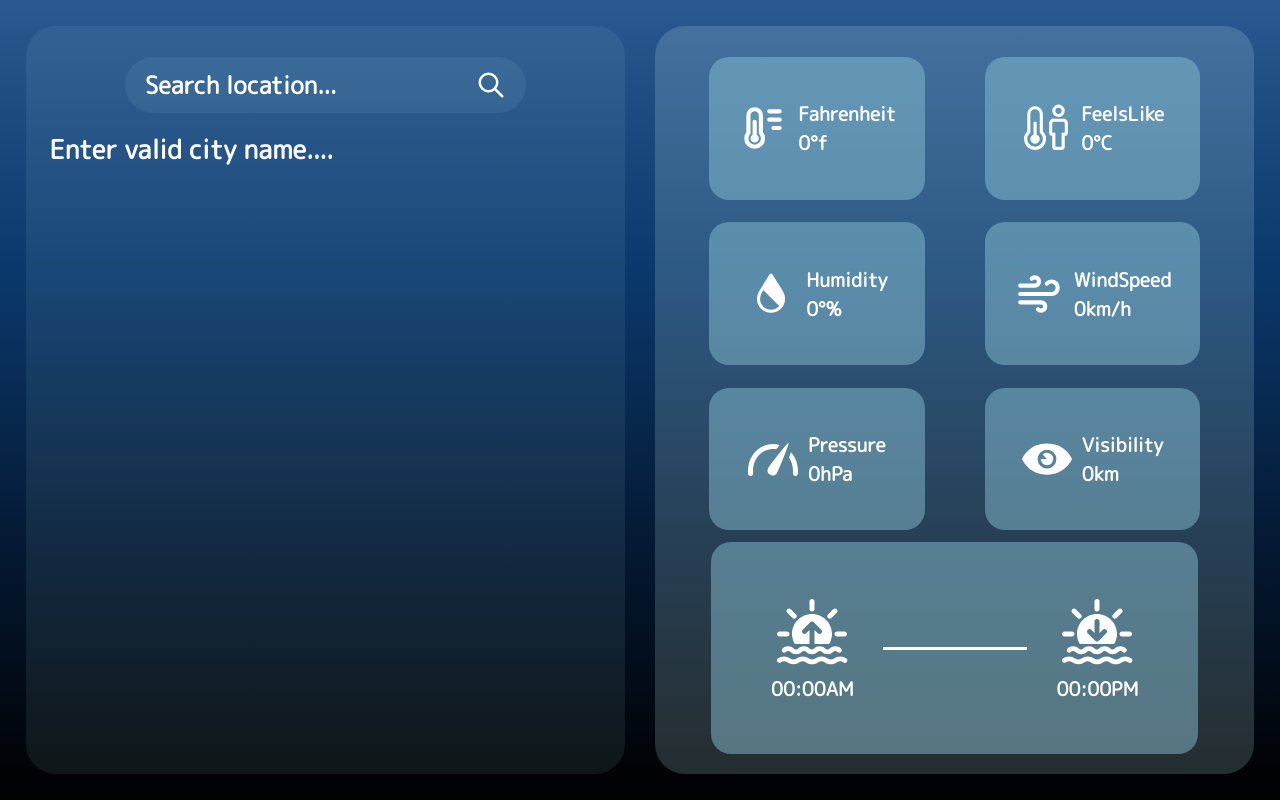
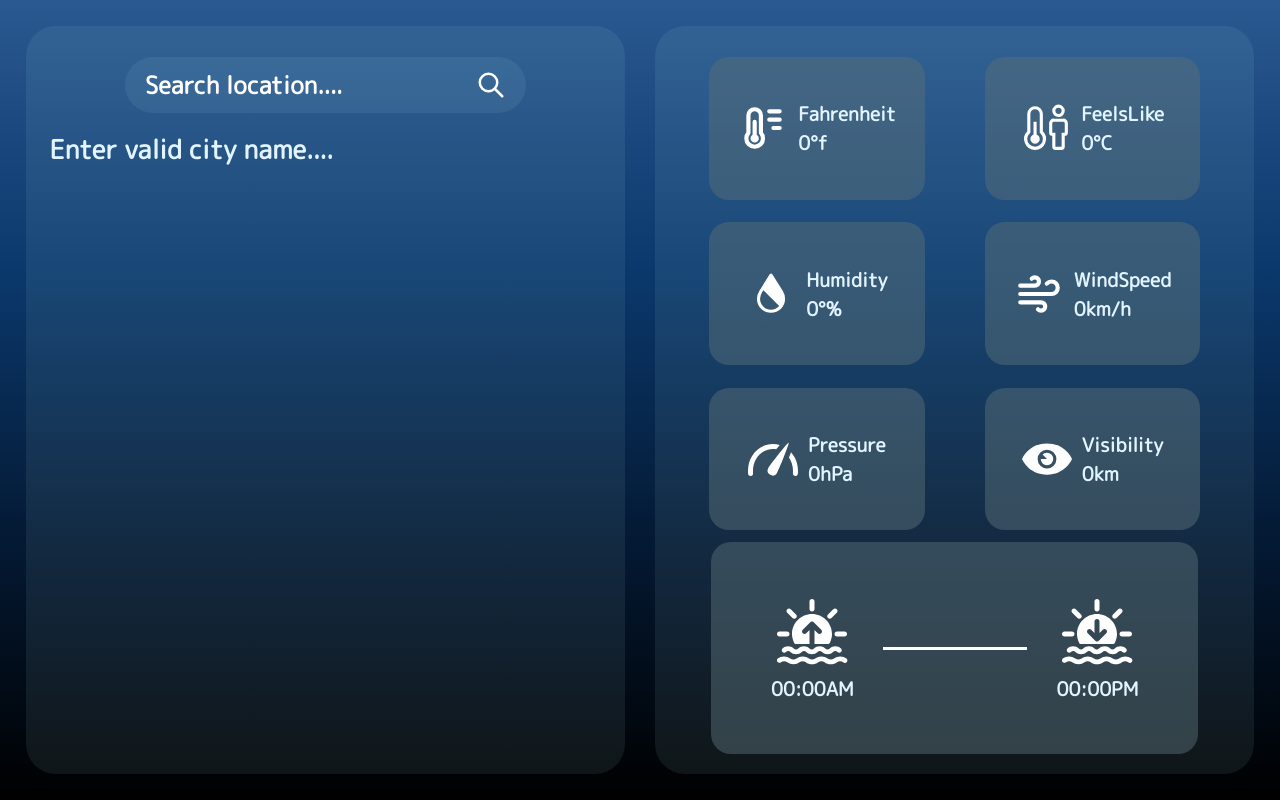
Before and after one commit to Arthi-bot/2.Weather_Website, a plain HTML site: page index.html in a window 1280 px wide. Drawn offline with Linux system fonts and the light colour scheme.

Commit message:
background_color_change

```diff
--- a/index.html
+++ b/index.html
@@ -13,7 +13,7 @@
     <div class="container">
         <div class="left_container">
             <div class="search_box">
-                <input type="text" class="search_input" id="search_input" placeholder="Search location..." autofocus>
+                <input type="text" class="search_input" id="search_input" placeholder="Search location...." autofocus>
                 <button class="search_btn" id="search_btn">
                     <svg width="30px" height="30px" viewBox="0 0 24 24" fill="none" xmlns="http://www.w3.org/2000/svg">
                     <path d="M15 15L21 21" stroke="#ffffff" stroke-width="2" stroke-linecap="round" stroke-linejoin="round"/>
--- a/script.js
+++ b/script.js
@@ -15,6 +15,7 @@ async function weather_details(city) {
     else{
         //left container details
         document.getElementById("details").classList.add("active");
+        document.getElementById("details").style.background = "rgba(88, 110, 118, 0.489)"
         document.getElementById("details").classList.remove("inactive");
         document.getElementById("error").style.display = "none"
         var temperature = Math.round(weather_data.main.temp)
--- a/style.css
+++ b/style.css
@@ -8,7 +8,7 @@
 }
 body{
     background: linear-gradient(#2a5890, #0b396d, #041a35, #000000);
-    color: #ffffff;
+    color: #e1f4ff;
 }
 .container{
     display: flex;
@@ -20,7 +20,7 @@ body{
 /*left_container*/
 .left_container{
     width: 50%;
-    height: max(100%, 650px);
+    height: 100%;
     background: rgba(195, 233, 233, 0.077);
     border-radius: 30px;
     padding: min(1.5em, 20%);
@@ -44,10 +44,10 @@ body{
     background: rgba(195, 233, 233, 0.077);
     font-size: clamp(14px, 4vw, 24px);
     padding-left: 20px;
-    color: #ffffff;
+    color: #e1f4ff;
 }
 .search_input::placeholder{
-    color: white;
+    color: rgb(255, 255, 255);
 }
 .search_btn{
     border: 0;
@@ -71,12 +71,15 @@ body{
 .error{
     margin-top: 10px;
     font-size: clamp(14px, 4vw, 26px);
-    color: white;
+    color: #e1f4ff;
 }
 /*details*/
 .details{
     text-align: center;
     margin-top: 20px;
+    margin: 10px;
+    padding: 5px;
+    border-radius: 40px;
 }
 /*img*/
 .weather_img{
@@ -330,19 +333,18 @@ body{
     width: 250px;
     height: 200px;
     z-index: 1;
-    animation: mist 1s linear 1s forwards;
+    animation: mist 0.5s linear 0.5s forwards;
+    opacity: 0;
 }
 .mist{
     width: 150px;
     height: 100px;
     margin-top: -80px;
     filter: grayscale(100%) opacity(0.7);
-    animation: mist 1s linear 1s forwards;
+    animation: mist 0.5s linear 0.5s forwards;
+    opacity: 0;
 }
 @keyframes mist{
-    0%{
-        opacity: 0;
-    }
     100%{
         opacity: 1;
     }
@@ -363,12 +365,9 @@ body{
 }
 .min_max_temp, .description{
     font-size: clamp(12px, 1.5vw, 30px);
-    margin: 10px;
+    margin: 5px;
 }
 /*country*/
-.country{
-    padding: 20px;
-}
 .place{
     display: flex;
     justify-content: center;
@@ -382,7 +381,7 @@ body{
 .right_container{
     width: 50%;
     height: max(100%, 650px);
-    background: rgba(195, 233, 233, 0.186);
+    background: rgba(195, 233, 233, 0.077);
     border-radius: 30px;
     padding: 20px;
 }
@@ -398,7 +397,7 @@ body{
     padding: 10px;
 }
 .top_right_container .child_div{
-    background: rgba(138, 191, 210, 0.489);
+    background: rgba(88, 110, 118, 0.489);
     width: 40%;
     height: 30%;
     border-radius: 20px;
@@ -419,7 +418,7 @@ body{
 }
 .sunrise_sunset{
     padding: 30px;
-    background: rgba(138, 191, 210, 0.489);
+    background: rgba(88, 110, 118, 0.489);
     width: 87%;
     height: auto;
     border-radius: 20px;
@@ -461,7 +460,6 @@ body{
     height: auto;
   }
   .top_right_container .child_div{
-    background: rgba(138, 191, 210, 0.489);
     width: 90%;
     height: 30%;
     border-radius: 20px;
```
